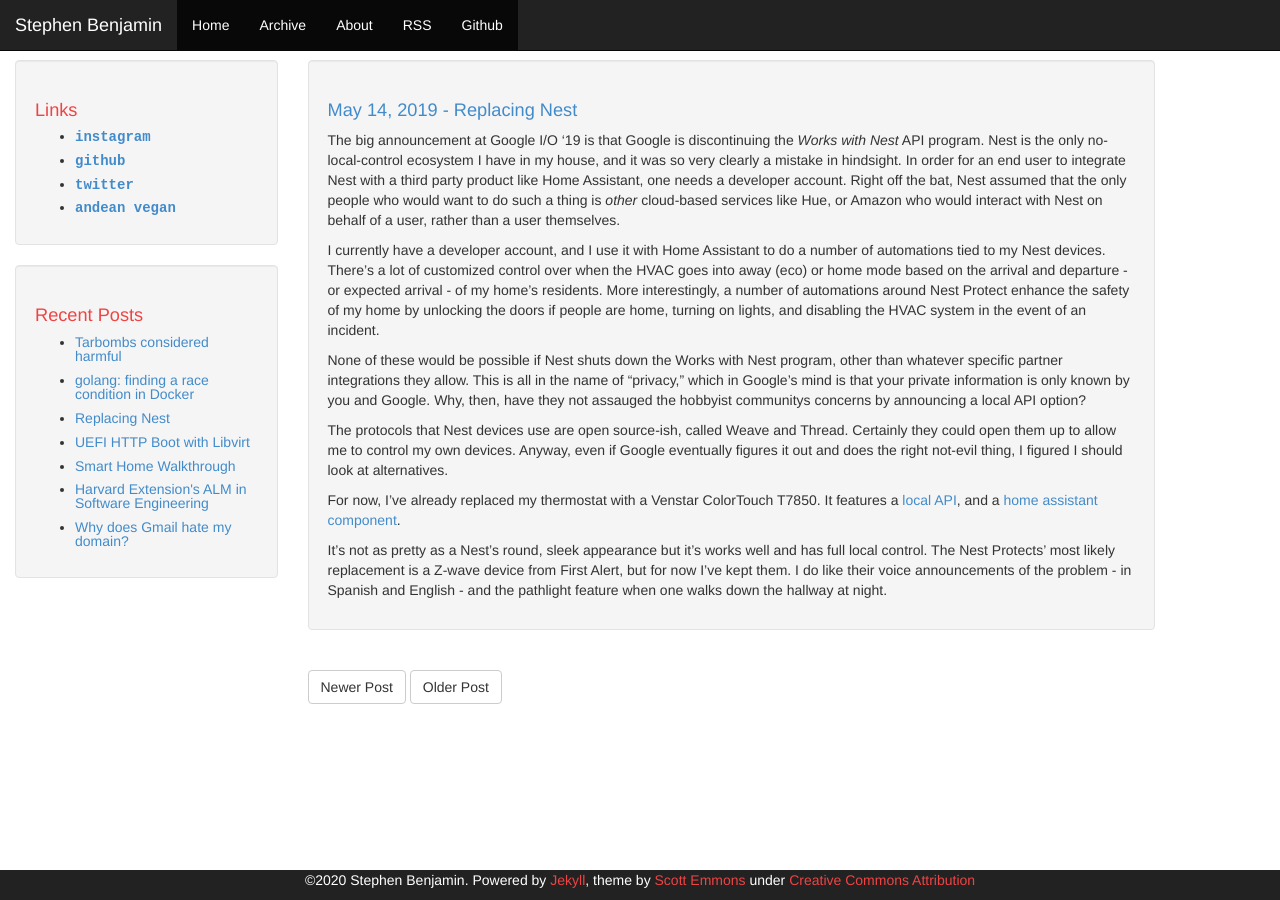
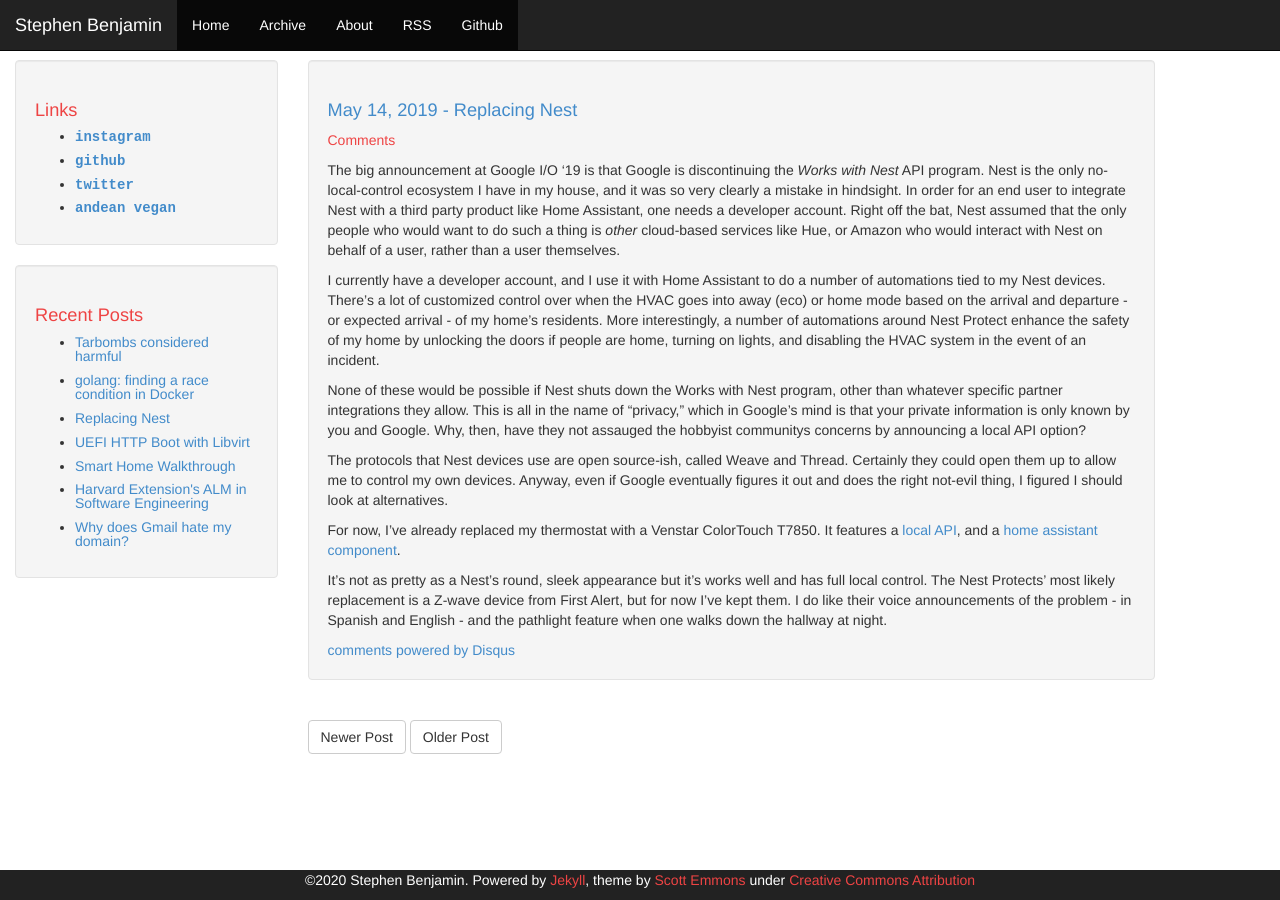
Before and after one commit to stbenjam/stbenjam.github.io, a Jekyll site: the page built from _posts/2019-05-14-bye_nest.md, in a window 1280 px wide. Built offline with Jekyll 4.4.1, drawn with Linux system fonts in a browser that asks for light colours; comment, search, counter and statistics services are not loaded; some of the changed lines change nothing that is shown.

Commit message:
Add disqus

```diff
--- a/_config.yml
+++ b/_config.yml
@@ -28,7 +28,7 @@
 isso: ''
 
 # Set this to your disqus shortname to enable comments via disqus. Set to '' to disable disqus.
-disqus: ''
+disqus: 'bitbin-de'
 
 permalink: /blog/:year/:month/:title/
 paginate: 3
```
